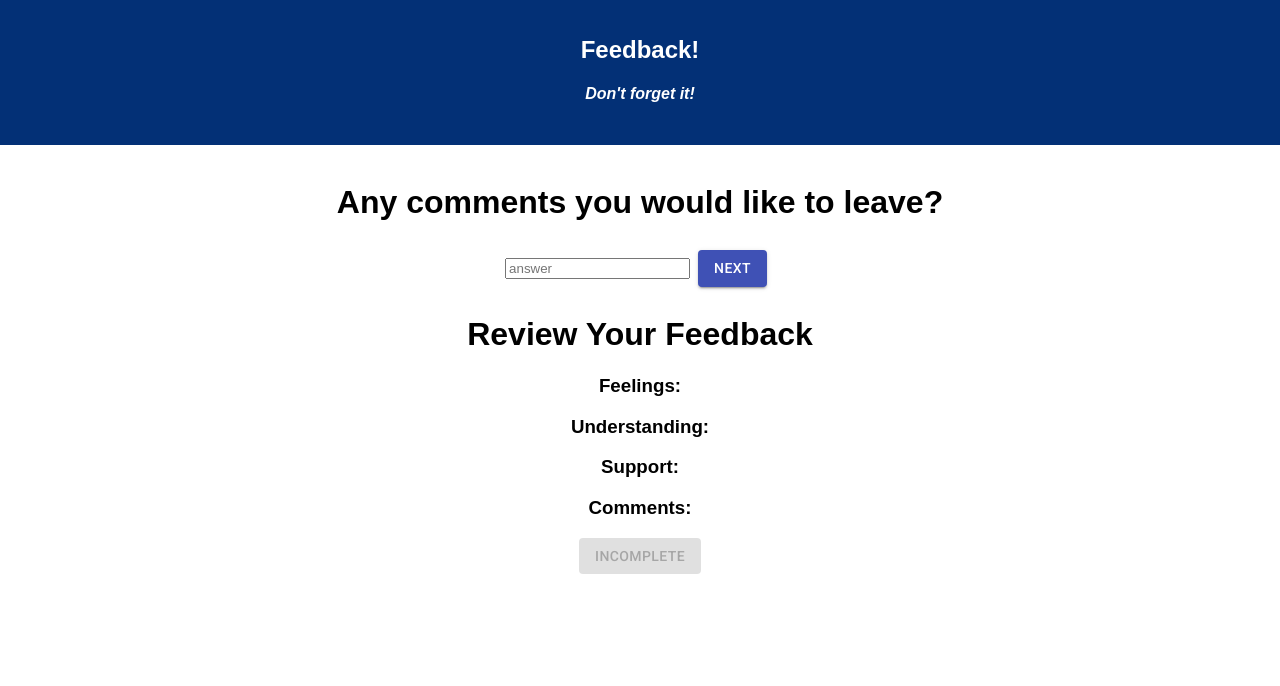
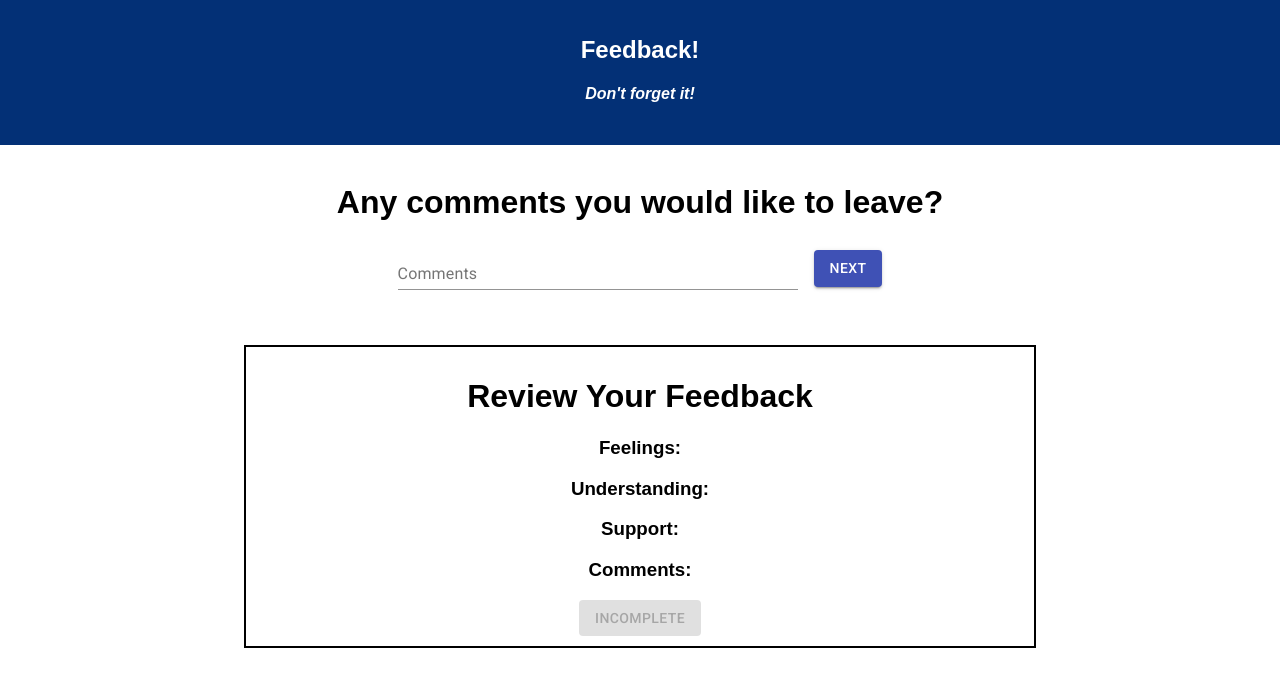
Before and after one commit to mitchjolson/redux-feedback-loop, a React (Create React App) app: page /#/comment in a window 1280 px wide. Shown: the top 686 px of the page. Built offline with nearby package versions, Linux system fonts and the light colour scheme.

Commit message:
comment materialUI styling

```diff
--- a/src/components/App/App.css
+++ b/src/components/App/App.css
@@ -24,3 +24,11 @@ main {
 input[type=radio] {
   margin-left: 15px;
 }
+
+.reviewDiv {
+  margin: auto;
+  margin-top: 50px;
+  width: 60%;
+  border: solid 2px black;
+  padding: 10px;
+}
--- a/src/components/Comment/Comment.js
+++ b/src/components/Comment/Comment.js
@@ -4,15 +4,17 @@ import Review from '../Review/Review';
 
 import Button from '@material-ui/core/Button';
 import { withStyles } from '@material-ui/core/styles';
+import TextField from '@material-ui/core/TextField';
 
 const styles = theme => ({
     button: {
       margin: theme.spacing.unit,
     },
-    icon: {
-      margin: theme.spacing.unit,
-      fontSize: 24,
-    },
+    textField: {
+        marginLeft: theme.spacing.unit,
+        marginRight: theme.spacing.unit,
+        width: 400,
+      },
   });
 
 class Comment extends Component {
@@ -41,7 +43,7 @@ class Comment extends Component {
             <h1>Any comments you would like to leave?</h1>
 
             <form onSubmit={this.handleSubmit}>
-                <input placeholder="answer" onChange={(event) => this.handleChangeFor(event)} />
+                <TextField label="Comments" className={classes.textField} onChange={(event) => this.handleChangeFor(event)}/>
                 <Button variant="contained" color="primary" className={classes.button} type="submit">Next</Button>
             </form>
             <Review/>
--- a/src/components/Feel/Feel.js
+++ b/src/components/Feel/Feel.js
@@ -8,10 +8,6 @@ import { withStyles } from '@material-ui/core/styles';
 const styles = theme => ({
     button: {
       margin: theme.spacing.unit,
-    },
-    icon: {
-      margin: theme.spacing.unit,
-      fontSize: 24,
     },
   });
 
--- a/src/components/Review/Review.js
+++ b/src/components/Review/Review.js
@@ -9,10 +9,7 @@ const styles = theme => ({
     button: {
       margin: theme.spacing.unit,
     },
-    icon: {
-      margin: theme.spacing.unit,
-      fontSize: 24,
-    },
+
   });
 
 class Review extends Component {
@@ -46,12 +43,14 @@ class Review extends Component {
     render() {
         return (
             <>
+            <div className="reviewDiv">
                 <h1>Review Your Feedback</h1>
                 <h3>Feelings: {this.props.reduxStore.surveyReducer.feel}</h3>
                 <h3>Understanding: {this.props.reduxStore.surveyReducer.understand}</h3>
                 <h3>Support: {this.props.reduxStore.surveyReducer.support}</h3>
                 <h3>Comments: {this.props.reduxStore.surveyReducer.comment}</h3>
                 {this.checkButton(this.props.reduxStore.surveyReducer)}
+            </div>
             </>
         );
     }
--- a/src/components/Support/Support.js
+++ b/src/components/Support/Support.js
@@ -8,10 +8,6 @@ import { withStyles } from '@material-ui/core/styles';
 const styles = theme => ({
     button: {
       margin: theme.spacing.unit,
-    },
-    icon: {
-      margin: theme.spacing.unit,
-      fontSize: 24,
     },
   });
 
--- a/src/components/Thanks/Thanks.js
+++ b/src/components/Thanks/Thanks.js
@@ -7,10 +7,6 @@ import { withStyles } from '@material-ui/core/styles';
 const styles = theme => ({
     button: {
       margin: theme.spacing.unit,
-    },
-    icon: {
-      margin: theme.spacing.unit,
-      fontSize: 24,
     },
   });
 
--- a/src/components/Understand/Understand.js
+++ b/src/components/Understand/Understand.js
@@ -8,10 +8,6 @@ import { withStyles } from '@material-ui/core/styles';
 const styles = theme => ({
     button: {
       margin: theme.spacing.unit,
-    },
-    icon: {
-      margin: theme.spacing.unit,
-      fontSize: 24,
     },
   });
 
```
Lines whose indentation alone changed are shown as unchanged.
